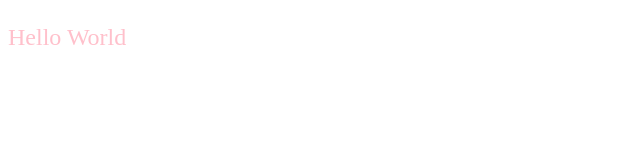
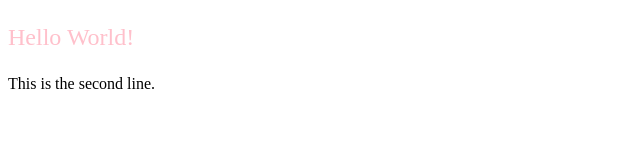
Before and after one commit to liudmylarud/learning-git, a plain HTML site: page index.html in a window 1280 px wide. Shown: the whole page, without its empty margins (0-640 px from the left). Drawn offline with Linux system fonts and the light colour scheme.

Commit message:
Change some text

```diff
--- a/index.html
+++ b/index.html
@@ -9,6 +9,7 @@
     </style>
 </head>
 <body>
-    <p class="pink-text">Hello World</p>
+    <p class="pink-text">Hello World!</p>
+    <p>This is the second line.</p>
 </body>
 </html>
```
